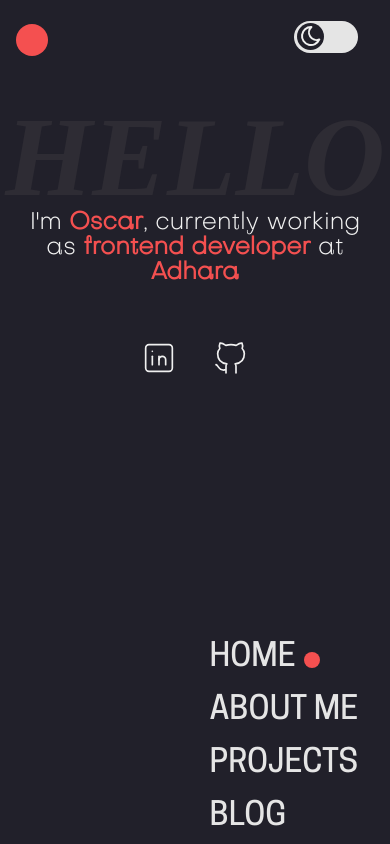
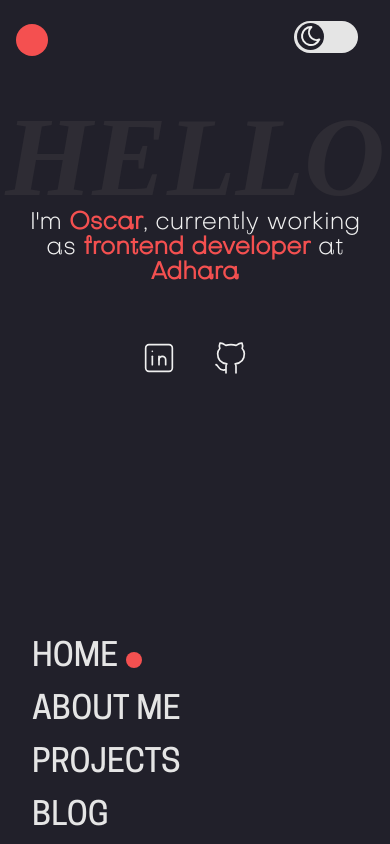
Before and after one commit to oscarprdev/Personal-portfolio, a React (Vite) app: page / in a window 390 px wide. Built offline with nearby package versions, Linux system fonts and the light colour scheme.

Commit message:
fix: Nav mobile position to left

```diff
--- a/src/core/components/Nav/Nav.module.css
+++ b/src/core/components/Nav/Nav.module.css
@@ -61,7 +61,7 @@
     .nav {
         position: fixed;
         bottom: -3rem;
-        right: 2rem;
+        left: 2rem;
         width: fit-content;
     }
 
```
